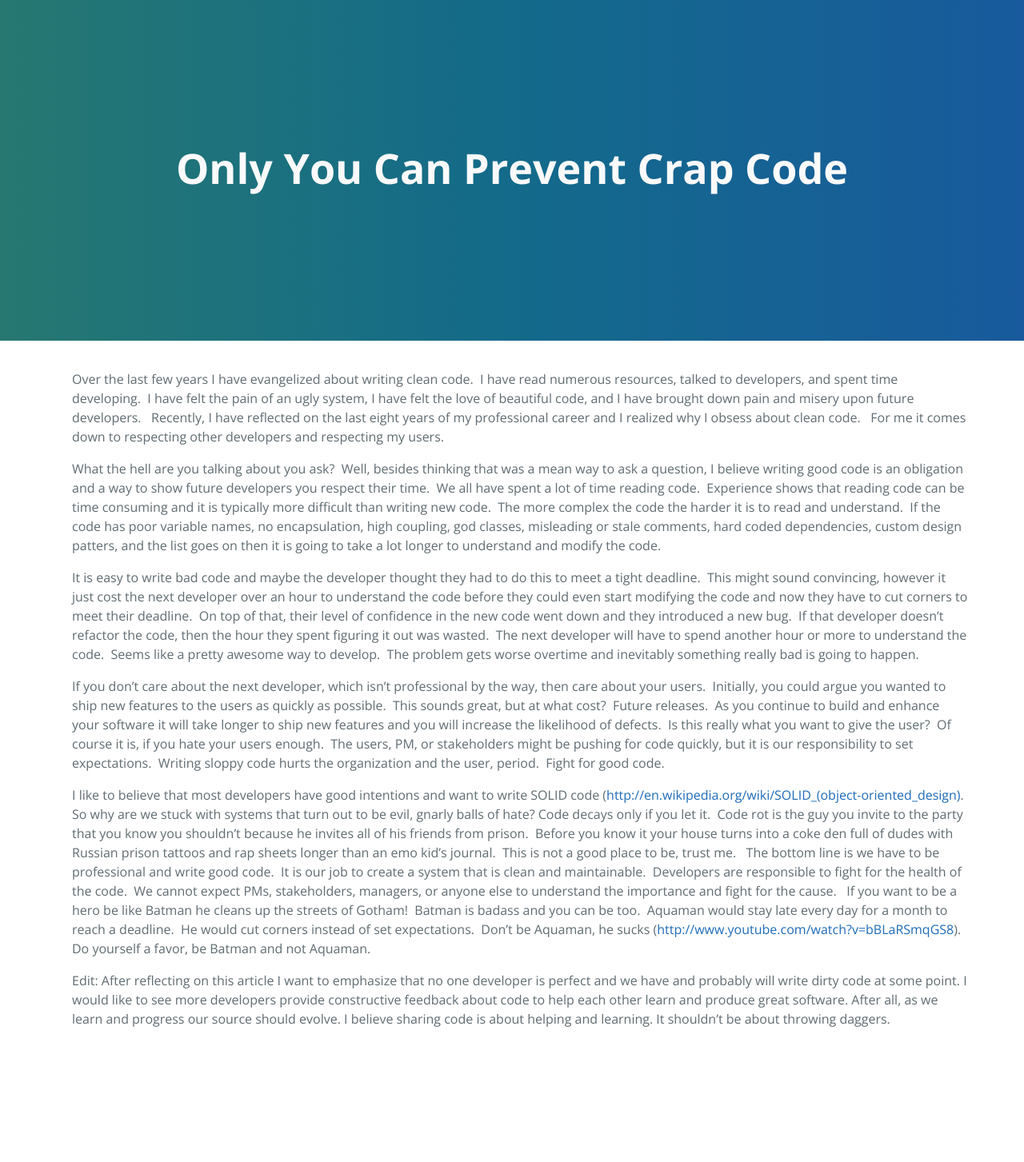
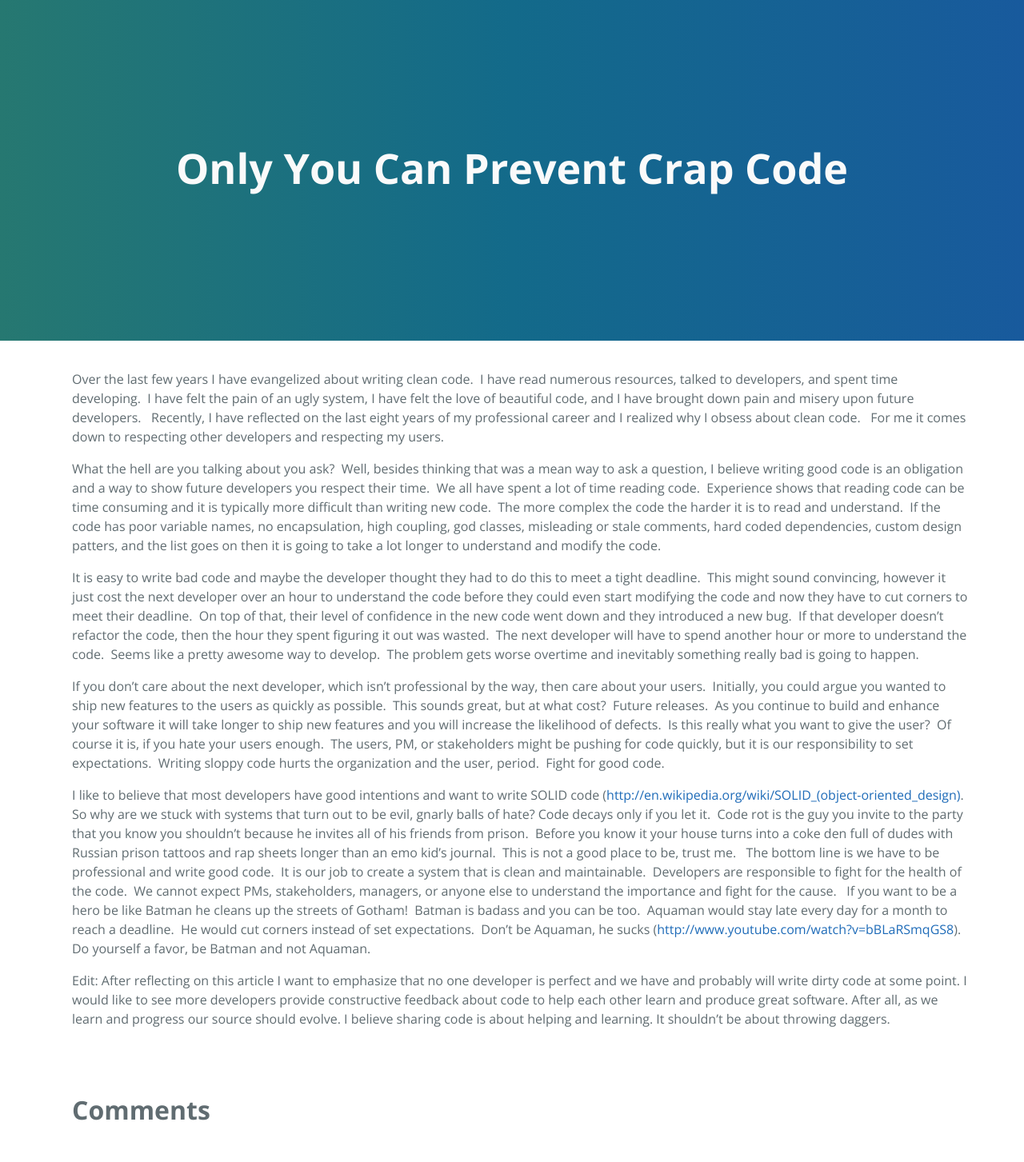
Before and after one commit to sgmeyer/sgmeyer.github.io, a Jekyll site: the page built from _posts/2013/2013-01-24-only-you-can-prevent-crap-code.markdown, in a window 1280 px wide. Shown: the whole page at 80% size. Built offline with Jekyll 4.4.1, drawn with Linux system fonts in a browser that asks for light colours; comment, search, counter and statistics services are not loaded; before the commit the page ends 1322 px from its top, so only the background shows below that.

Commit message:
Attempting to add disqus.

```diff
--- /dev/null
+++ b/_includes/_comments.html
@@ -0,0 +1,25 @@
+{% if page.comments %}
+  <div id="disqus_thread"></div>
+  <script>
+      /**
+       *  RECOMMENDED CONFIGURATION VARIABLES: EDIT AND UNCOMMENT THE SECTION BELOW TO INSERT DYNAMIC VALUES FROM YOUR PLATFORM OR CMS.
+       *  LEARN WHY DEFINING THESE VARIABLES IS IMPORTANT: https://disqus.com/admin/universalcode/#configuration-variables
+       */
+
+      var disqus_config = function () {
+
+          this.page.url = '{{ site.url }}{{ page.url }}';  // Replace PAGE_URL with your page's canonical URL variable
+          this.page.identifier = '{% if page.disqus_identifier %}{{ page.disqus_identifier}}{% else %}{{ site.url }}{{ page.url }}{% endif %}'; // Replace PAGE_IDENTIFIER with your page's unique identifier variable
+      };
+
+      (function() {  // DON'T EDIT BELOW THIS LINE
+          var d = document, s = d.createElement('script');
+
+          s.src = '//shawnmeyer.disqus.com/embed.js';
+
+          s.setAttribute('data-timestamp', +new Date());
+          (d.head || d.body).appendChild(s);
+      })();
+  </script>
+  <noscript>Please enable JavaScript to view the <a href="https://disqus.com/?ref_noscript" rel="nofollow">comments powered by Disqus.</a></noscript>
+{% endif %}
--- a/_layouts/post.html
+++ b/_layouts/post.html
@@ -9,9 +9,16 @@
         {{ content }}
       </div>
     </article>
+    {% if site.disqus_short_name and page.comments == true %}
+    <section id="comment" class="grid grid-pad">
+        <h1 class="title">Comments</h1>
+        <div id="disqus_thread" aria-live="polite"></div>
+    </section>
+    {% endif %}
     {% include _footer.html %}
 
     <script src="/scripts/libs/svgforeverybody.min.js"></script>
     {% include _analytics.html %}
+    {% include _comments.html %}
   </body>
 </html>
```
